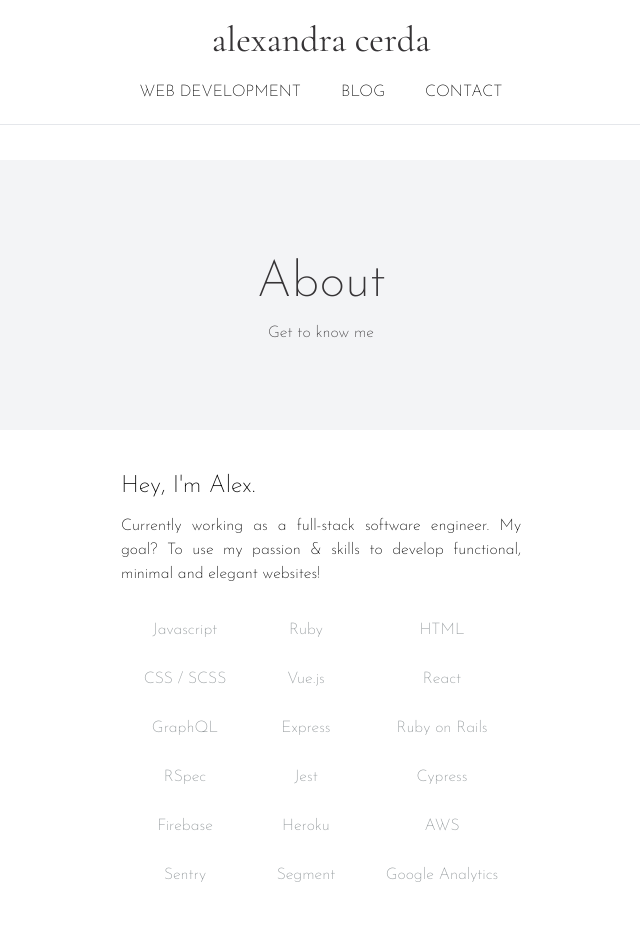
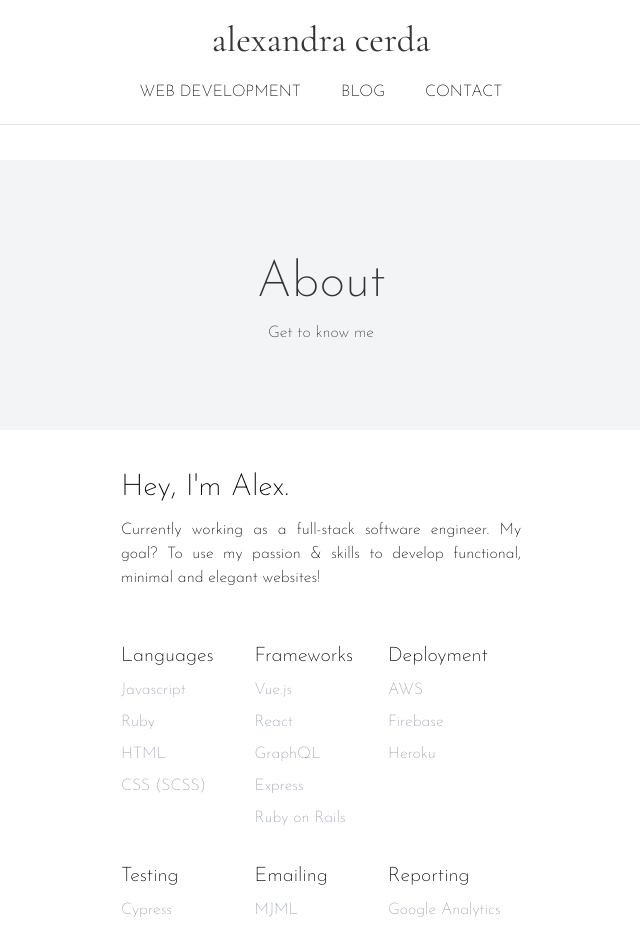
Before and after one commit to alxcerda/personal-website, a React (Create React App) app: page / in a window 1280 px wide. Shown: the top 926 px of the page, without its empty margins (319-959 px from the left). Built offline with nearby package versions, Linux system fonts and the light colour scheme; no server answers; a web font is replaced by a local one.

Commit message:
Add headings to skills section

```diff
--- a/src/components/BlogItem.tsx
+++ b/src/components/BlogItem.tsx
@@ -9,7 +9,7 @@ export default function BlogItem({ title, url, image }: BlogItemProps) {
   return (
     <a
       href={url}
-      className="hover:bg-gray-50 cursor-pointer px-8 py-3 xs:px-3 flex flex-col fade-in-slow border blog-item"
+      className="hover:bg-gray-50 cursor-pointer px-8 py-3 xs:px-3 my-5 mx-5 flex flex-col fade-in-slow border blog-item"
     >
       <img src={image} alt="Blog item" className="blog-item-img" />
       <div className="flex justify-between items-center pt-2">
--- a/src/components/PortfolioItem.tsx
+++ b/src/components/PortfolioItem.tsx
@@ -16,7 +16,7 @@ export default function PortfolioItem({
   return (
     <a
       href={url}
-      className="hover:bg-gray-50 cursor-pointer px-8 py-3 xs:px-3 flex flex-col fade-in-slow border"
+      className="hover:bg-gray-50 cursor-pointer px-8 py-3 xs:px-3 my-5 mx-5 flex flex-col fade-in-slow border"
     >
       <img src={image} alt="Portfolio item" className="preview-img" />
       <div className="flex items-center">
--- a/src/styles/views/_about.scss
+++ b/src/styles/views/_about.scss
@@ -1,36 +1,14 @@
-.grid {
-  display: grid;
-  grid-template-columns: auto auto auto;
-  grid-template-rows: auto auto auto auto;
-  grid-gap: 5px;
-}
-
-.grid div {
-  width: 100%;
-  text-align: center;
-  padding-top: 20px;
-  color: $accent-color-medium;
-}
-
 .about__description {
   width: 400px;
 }
 
 @media (max-width: 450px) {
-  .grid {
-    grid-template-columns: auto auto;
-  }
-
   .about__description {
     width: 300px;
   }
 }
 
 @media (max-width: 350px) {
-  .grid {
-    grid-template-columns: 1fr;
-  }
-
   .about__description {
     width: 220px;
   }
--- a/src/views/About.tsx
+++ b/src/views/About.tsx
@@ -8,32 +8,65 @@ export default function About() {
       <div className="w-full flex flex-col items-center">
         <div className="pt-10 px-5 fade-in-translate-vslow-top">
           <div className="about__description">
-            <div className="text-2xl">Hey, I'm Alex.</div>
+            <div className="text-3xl">Hey, I'm Alex.</div>
             <div className="text-md pt-3 text-justify">
               Currently working as a full-stack software engineer. My goal? To
               use my passion & skills to develop functional, minimal and elegant
               websites!
             </div>
           </div>
-          <div className="grid flex-wrap pt-3 xs:pt-3 pb-10 fade-in-translate-vslow-top">
-            <div>Javascript</div>
-            <div> Ruby </div>
-            <div>HTML</div>
-            <div>CSS / SCSS</div>
-            <div>Vue.js</div>
-            <div>React</div>
-            <div>GraphQL</div>
-            <div>Express</div>
-            <div> Ruby on Rails</div>
-            <div> RSpec </div>
-            <div>Jest</div>
-            <div>Cypress</div>
-            <div>Firebase</div>
-            <div>Heroku</div>
-            <div>AWS</div>
-            <div> Sentry </div>
-            <div> Segment </div>
-            <div> Google Analytics </div>
+        </div>
+        <div className="fade-in-translate-vslow-top flex justify-between flex-wrap pt-8 xs:pt-3 pb-12 about__description">
+          <div style={{ width: "133px" }}>
+            <h1 className="pt-5 pb-1 text-xl"> Languages </h1>
+            <div className="pb-2 text-gray-400">
+              <div className="py-1">Javascript</div>
+              <div className="py-1"> Ruby </div>
+              <div className="py-1">HTML</div>
+              <div className="py-1">CSS (SCSS)</div>
+            </div>
+          </div>
+          <div style={{ width: "133px" }}>
+            <h1 className="pt-5 pb-1 text-xl "> Frameworks </h1>
+            <div className="pb-2 text-gray-400">
+              <div className="py-1">Vue.js</div>
+              <div className="py-1">React</div>
+              <div className="py-1">GraphQL</div>
+              <div className="py-1">Express</div>
+              <div className="py-1"> Ruby on Rails</div>
+            </div>
+          </div>
+          <div style={{ width: "133px" }}>
+            <h1 className="pt-5 pb-1 text-xl"> Deployment </h1>
+            <div className="pb-2 text-gray-400">
+              <div className="py-1">AWS</div>
+              <div className="py-1">Firebase</div>
+              <div className="py-1">Heroku</div>
+            </div>
+          </div>
+          <div style={{ width: "133px" }}>
+            <h1 className="pt-5 pb-1 text-xl"> Testing </h1>
+            <div className="pb-2 text-gray-400">
+              <div className="py-1">Cypress</div>
+              <div className="py-1">Jest</div>
+              <div className="py-1"> RSpec </div>
+            </div>
+          </div>
+          <div style={{ width: "133px" }}>
+            <h1 className="pt-5 pb-1 text-xl"> Emailing </h1>
+            <div className="pb-2 text-gray-400">
+              <div className="py-1"> MJML </div>
+              <div className="py-1"> MailChimp </div>
+            </div>
+          </div>
+          <div style={{ width: "133px" }}>
+            <h1 className="pt-5 pb-1 text-xl"> Reporting </h1>
+            <div className="pb-2 text-gray-400">
+              <div className="py-1"> Google Analytics </div>
+              <div className="py-1"> Sentry </div>
+              <div className="py-1"> Amplitude </div>
+              <div className="py-1"> Segment </div>
+            </div>
           </div>
         </div>
       </div>
--- a/src/views/Portfolio.tsx
+++ b/src/views/Portfolio.tsx
@@ -10,7 +10,7 @@ export default function Portfolio() {
         title="Portfolio"
         description="Examples of some projects I have recently worked on"
       />
-      <div className="px-14 pt-10 xs:px-4 md:pt-3 flex flex-wrap justify-center">
+      <div className="my-5 mx-5 flex flex-wrap justify-center">
         {data.map((item) => (
           <PortfolioItem
             key={item.id}
```
Also changed, not shown: 1 other file (tests, documents, lock files or other folders).
